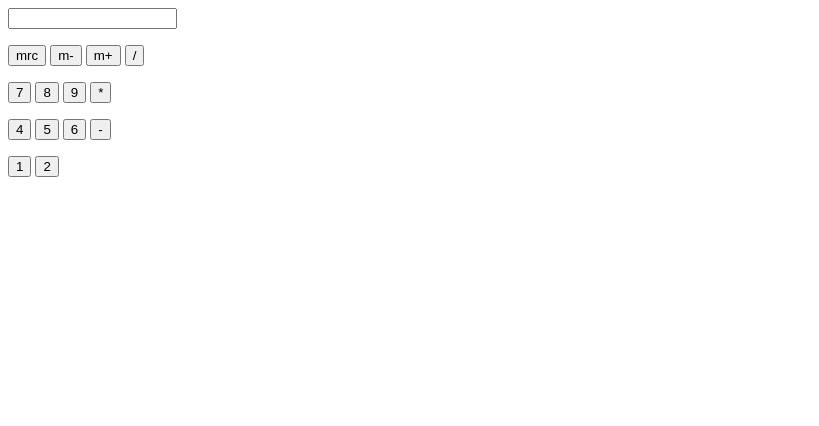
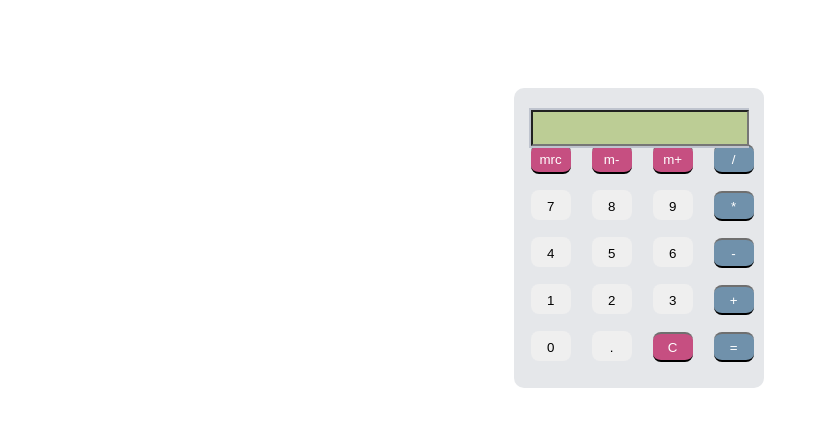
Before and after one commit to 1MMAD1LLP1CKL3/calculator, a plain HTML site: page index.html in a window 1280 px wide. Shown: the whole page, without its empty margins (0-819 px from the left). Drawn offline with Linux system fonts and the light colour scheme.

Commit message:
finished the style sheet

```diff
--- a/calculator.css
+++ b/calculator.css
@@ -1,2 +1,75 @@
 @charset "UTF-8";
 /* CSS Document */
+
+/* Calculator Box */
+.box {
+		background-color: #e5e7ea;
+		height: 300px;
+		width: 250px;
+		border-radius: 10px;
+		position: relative;
+		top: 80px;
+		left: 40%;
+}
+
+/* Display */
+.display {
+		background-color: #bfc4ce;
+		width: 220px;
+		position: relative;
+		left: 15px;
+		top: 20px;
+		height: 40px;
+}
+.display input {
+		position: relative;
+		left: 2px;
+		top: 2px;
+		height: 30px;
+		width: 210px;
+		color: black;
+		background-color: #bccd95;
+		font-size: 21px;
+		text-align: right;
+}
+
+/* Calculator Buttons */
+.keys {
+		psoition: relative;
+		top: 15px;
+}
+.button {
+		width: 40px;
+		height: 30px;
+		border: none;
+		border-radius: 8px;
+		margin-left: 17px;
+		cursor: pointer;
+		border-top: 2px solid transparent;
+}
+.button.function {
+		color: white;
+		background-color: #c64f81;
+		border-bottom: black 2px solid;
+		border-top: 2px #6f6f6f solid;
+}
+.button.operator {
+		color: white;
+		background-color: #7091ab;
+		border-bottom: black 2px solid;
+		border-top: 2px #6f6f6f solid;
+}
+
+/* Simulate Button Press */
+.function:active {
+		vorder-top: black 2px solid;
+		border-bottom: 2px #6f6f6f solid;
+}
+.operator:active {
+		border-top: black 2px solid;
+		border-bottom: #303030 2px solid;
+}
+.number:active {
+		border-top: black 2px solid;
+		border-bottom: 2px #6f6f6f solid;
+}
--- a/index.html
+++ b/index.html
@@ -18,37 +18,49 @@
 								<input type="button" class="button function" value="mrc" onclick="alert('Not yet implemented')">
 								<input type="button" class="button function" value="m-" onclick="alert('Not yet implemented')">
 								<input type="button" class="button function" value="m+" onclick="alert('Not yet implemented')">
-								<input type="button" class="button function" value="/" onclick="v('/')">
+								<input type="button" class="button operator" value="/" onclick="v('/')">
 						</p>
 						<p>
 
-								<input type="button" class="button function" value="7" onclick="v('7')">
+								<input type="button" class="button number" value="7" onclick="v('7')">
 
-								<input type="button" class="button function" value="8" onclick="v('8')">
+								<input type="button" class="button number" value="8" onclick="v('8')">
 
-								<input type="button" class="button function" value="9" onclick="v('9')">
+								<input type="button" class="button number" value="9" onclick="v('9')">
 
-								<input type="button" class="button function" value="*" onclick="v('*')">
+								<input type="button" class="button operator" value="*" onclick="v('*')">
 						</p>
 						<p>
 
-								<input type="button" class="button function" value="4" onclick="v('4')">
+								<input type="button" class="button number" value="4" onclick="v('4')">
 
-								<input type="button" class="button function" value="5" onclick="v('5')">
+								<input type="button" class="button number" value="5" onclick="v('5')">
 
-								<input type="button" class="button function" value="6" onclick="v('6')">
+								<input type="button" class="button number" value="6" onclick="v('6')">
 
-								<input type="button" class="button function" value="-" onclick="v('-')">
+								<input type="button" class="button operator" value="-" onclick="v('-')">
 						</p>
 						<p>
 
-								<input type="button" class="button function" value="1" onclick="v('1')">
+								<input type="button" class="button number" value="1" onclick="v('1')">
 
-								<input type="button" class="button function" value="2" onclick="v('2')">
+								<input type="button" class="button number" value="2" onclick="v('2')">
 
+								<input type="button" class="button number" value="3" onclick="v('3')">
 
+								<input type="button" class="button operator" value="+" onclick="v('+')">
+						</p>
+						<p>
 
+								<input type="button" class="button number" value="0" onclick="v('0')">
 
+								<input type="button" class="button number" value="." onclick="v('.')">
 
+								<input type="button" class="button function" value="C" onclick="d(' ')">
+
+								<input type="button" class="button operator" value="=" onclick="e()">
+						</p>
+				</div>
+		</div>
 </body>
 </html>
```
